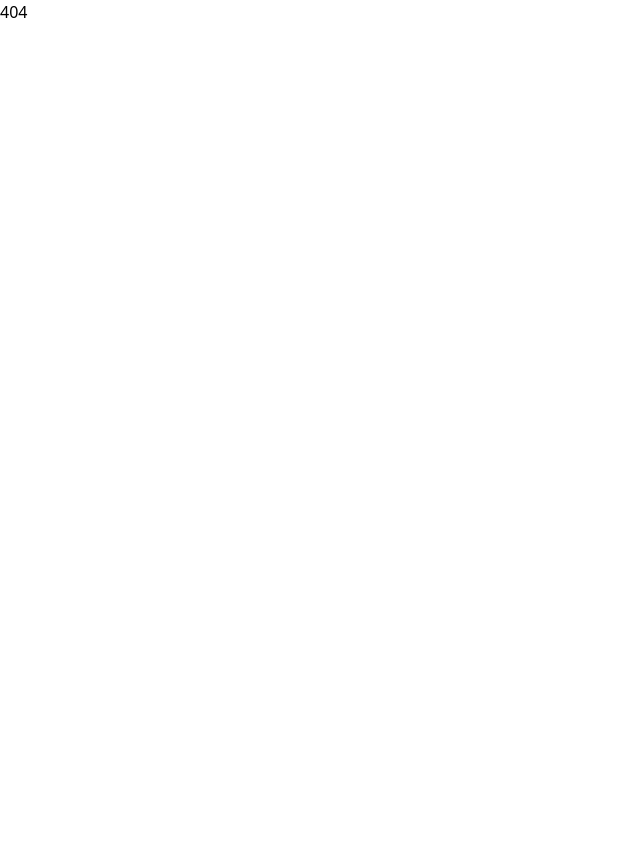
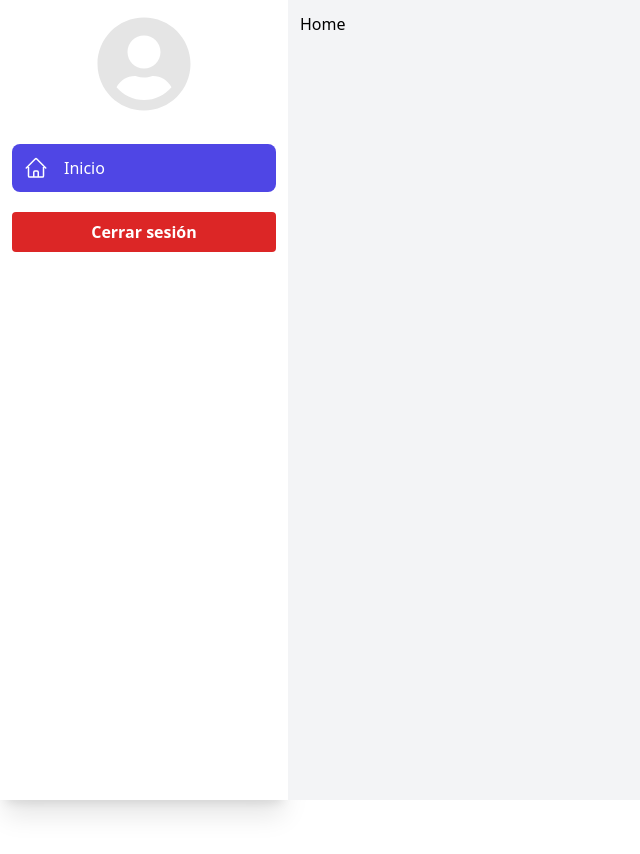
Before and after one commit to LeoSotomayor2001/Sistema-de-Inscripcion, a React (Vite) app: page / in a window 1280 px wide. Shown: the top 854 px of the page, without its empty margins (0-640 px from the left). Before the commit the page ends 800 px from the top, so only its background shows below. Built offline with nearby package versions, Linux system fonts and the light colour scheme; sample sign-in values are in the browser's storage.

Commit message:
agregados el layout de representante

```diff
--- a/src/Layouts/AuthLayout.jsx
+++ b/src/Layouts/AuthLayout.jsx
@@ -1,7 +1,20 @@
-import { Outlet } from "react-router-dom"
+import { useEffect } from "react";
+import { Outlet, useNavigate } from "react-router-dom"
 import { ToastContainer } from "react-toastify"
 import { ReactTyped } from "react-typed";
 export const AuthLayout = () => {
+    const navigate = useNavigate()
+    const representante = JSON.parse(localStorage.getItem("representante"))
+    const token = localStorage.getItem("token")
+
+    useEffect(() => {
+        if (representante && token) {
+            navigate("/")
+        }
+
+
+    }, [token, representante, navigate])
+
     return (
         <main className='flex items-center justify-center h-screen bg-univercity bg-cover bg-center flex-col '>
             <div className="relative p-10 bg-white/30 backdrop-blur-lg border border-white/50 rounded-xl shadow-lg mb-10">
--- /dev/null
+++ b/src/Layouts/RepresentanteLayout.jsx
@@ -0,0 +1,26 @@
+import { Outlet, useNavigate } from "react-router-dom"
+import { Sidebar } from "../components/Sidebar"
+import { ToastContainer } from "react-toastify"
+import { useEffect } from "react"
+
+export const RepresentanteLayout = () => {
+    const representante = JSON.parse(localStorage.getItem("representante"))
+    const token = localStorage.getItem("token")
+    const navigate=useNavigate()
+    useEffect(() => {
+        if (!representante && !token) {
+            navigate("/auth")
+        }
+    }, [representante, token, navigate])
+    return (
+        <div className="md:flex bg-gray-100">
+        <Sidebar />
+
+        <main className="flex-1 bg-gray-100 h-screen overflow-y-scroll p-3">
+          <Outlet />
+          <ToastContainer />
+        </main>
+      </div>
+
+    )
+}
--- /dev/null
+++ b/src/components/Sidebar.jsx
@@ -0,0 +1,91 @@
+import axios from "axios"
+import { useEffect } from "react"
+import {  NavLink, useNavigate } from "react-router-dom"
+import { toast } from "react-toastify"
+
+export const Sidebar = () => {
+    const representante = JSON.parse(localStorage.getItem("representante"))
+    const token = localStorage.getItem("token");
+    const navigate = useNavigate()
+    useEffect(() => {
+        document.title = "Sistema de Inscripción"
+    })
+
+    const cerrarSesion = async () => {
+        try {
+
+            // Realiza la solicitud a la API con el token en la cabecera
+            const response = await axios.post("http://127.0.0.1:8000/api/logout-representante", {}, {
+                headers: {
+                    Authorization: `Bearer ${token}` // Agregar el token aquí
+                }
+            });
+
+            // Muestra la respuesta
+            console.log(response);
+            // Elimina los datos del representante y token del localStorage
+            localStorage.removeItem("representante");
+            localStorage.removeItem("token");
+
+            // Muestra el mensaje de éxito
+            toast.success("Sesión cerrada");
+
+            // Redirige a la página de autenticación después de 2 segundos
+            setTimeout(() => {
+                navigate("/auth");
+            }, 2000);
+        } catch (error) {
+            console.log(error);
+            toast.error("Error al cerrar sesión");
+        }
+    };
+
+
+    return (
+        <aside className=" md:w-72 w-full md:shadow-xl shadow-md bg-white" aria-label="Sidebar">
+            <div className="px-3 py-4">
+                <img src="img/usuario.svg" alt="imagen-representante" className="w-24 h-24 mx-auto" />
+            </div>
+            <h1 className="text-2xl font-bold text-center">{representante && representante.name + " " + representante.apellido}</h1>
+            <div className="h-full px-3 py-4 overflow-y-auto">
+                <ul className="space-y-4">
+                    <li>
+                        <NavLink
+                            to="#"
+                            className={({ isActive }) =>
+                                isActive
+                                    ? "flex items-center p-3 text-base font-medium text-white bg-indigo-600 rounded-lg transition-all duration-300 ease-in-out"
+                                    : "flex items-center p-3 text-base font-medium text-gray-700 rounded-lg hover:bg-indigo-600 hover:text-white transition-all duration-300 ease-in-out"
+                            }
+                        >
+                            <svg
+                                xmlns="http://www.w3.org/2000/svg"
+                                fill="none"
+                                viewBox="0 0 24 24"
+                                strokeWidth={1.5}
+                                stroke="currentColor"
+                                className="w-6 h-6"
+                            >
+                                <path
+                                    strokeLinecap="round"
+                                    strokeLinejoin="round"
+                                    d="M2.25 12 11.204 3.045c.44-.439 1.152-.439 1.591 0L21.75 12M4.5 9.75v10.125c0 .621.504 1.125 1.125 1.125H9.75v-4.875c0-.621.504-1.125 1.125-1.125h2.25c.621 0 1.125.504 1.125 1.125V21h4.125c.621 0 1.125-.504 1.125-1.125V9.75M8.25 21h8.25"
+                                />
+                            </svg>
+                            <span className="ml-4">Inicio</span>
+                        </NavLink>
+
+                        <button
+                            type="button"
+                            className="bg-red-600 text-white font-bold py-2 px-4 rounded my-5 w-full hover:bg-red-700 transition-all duration-300 ease-in-out"
+                            onClick={cerrarSesion}
+                        >
+                            Cerrar sesión
+                        </button>
+                    </li>
+                </ul>
+            </div>
+        </aside>
+
+    )
+}
--- a/src/pages/Auth/LoginPage.jsx
+++ b/src/pages/Auth/LoginPage.jsx
@@ -1,6 +1,6 @@
 import axios from "axios";
 import { useEffect, useState } from "react";
-import { Link } from "react-router-dom"
+import { Link, useNavigate } from "react-router-dom"
 import {  toast } from "react-toastify";
 import 'react-toastify/dist/ReactToastify.css';
 export const LoginPage = () => {
@@ -10,7 +10,7 @@ export const LoginPage = () => {
     }
     const [formData, setFormData] = useState(initialState)
     const [errors, setErrors] = useState({})
-
+    const navigate=useNavigate()
     useEffect(() => {
         document.title = "Login";
     }, []);
@@ -36,8 +36,13 @@ export const LoginPage = () => {
             localStorage.setItem('representante', JSON.stringify(response.data.representante))
             localStorage.setItem('token', token)
             toast.success('Bienvenido, ' + representante.name)
+            setTimeout(() => {
+                navigate('/')
+            }, 1500);
         } catch (error) {
-            console.log(error)
+            if(!error.response){
+                toast.error('Ocurrio un error en el servidor')
+            }
             if(error.response.data.fail){
                 toast.error(error.response.data.fail[0])
 
--- a/src/pages/Auth/RegisterPage.jsx
+++ b/src/pages/Auth/RegisterPage.jsx
@@ -42,7 +42,12 @@ export const RegisterPage = () => {
             setFormData(initialState)
             console.log(response)
             setErrors([])
-             navigate('/auth/')
+            localStorage.setItem('representante', JSON.stringify(response.data.representante))
+            localStorage.setItem('token', response.data.token)
+            setTimeout(() => {
+                navigate('/')
+
+            }, 2000);
 
         } catch (error) {
             if(error.response){
--- a/src/router.jsx
+++ b/src/router.jsx
@@ -2,23 +2,34 @@ import { createBrowserRouter } from "react-router-dom";
 import { AuthLayout } from "./Layouts/AuthLayout";
 import { LoginPage } from "./pages/Auth/LoginPage";
 import { RegisterPage } from "./pages/Auth/RegisterPage";
+import { RepresentanteLayout } from "./Layouts/RepresentanteLayout";
 
 
 const router = createBrowserRouter([
   {
     path: "/auth",
-        element: <AuthLayout/>,
+    element: <AuthLayout />,
     children: [
       {
         index: true,
-            element: <LoginPage/>
+        element: <LoginPage />
       },
       {
-            path:"/auth/registro",
-            element:<RegisterPage/>
+        path: "/auth/registro",
+        element: <RegisterPage />
       }
     ]
 
+  },
+  {
+    path: "/",
+    element: <RepresentanteLayout/>,
+    children: [
+      {
+        index: true,
+        element: <h1>Home</h1>
+      }
+    ]
   },
   {
     path: "*",
@@ -26,4 +37,4 @@ const router = createBrowserRouter([
   }
 ])
 
-export {router}
+export { router }
```
Also changed, not shown: public/img/usuario.svg (added). Lines whose indentation alone changed are shown as unchanged.
